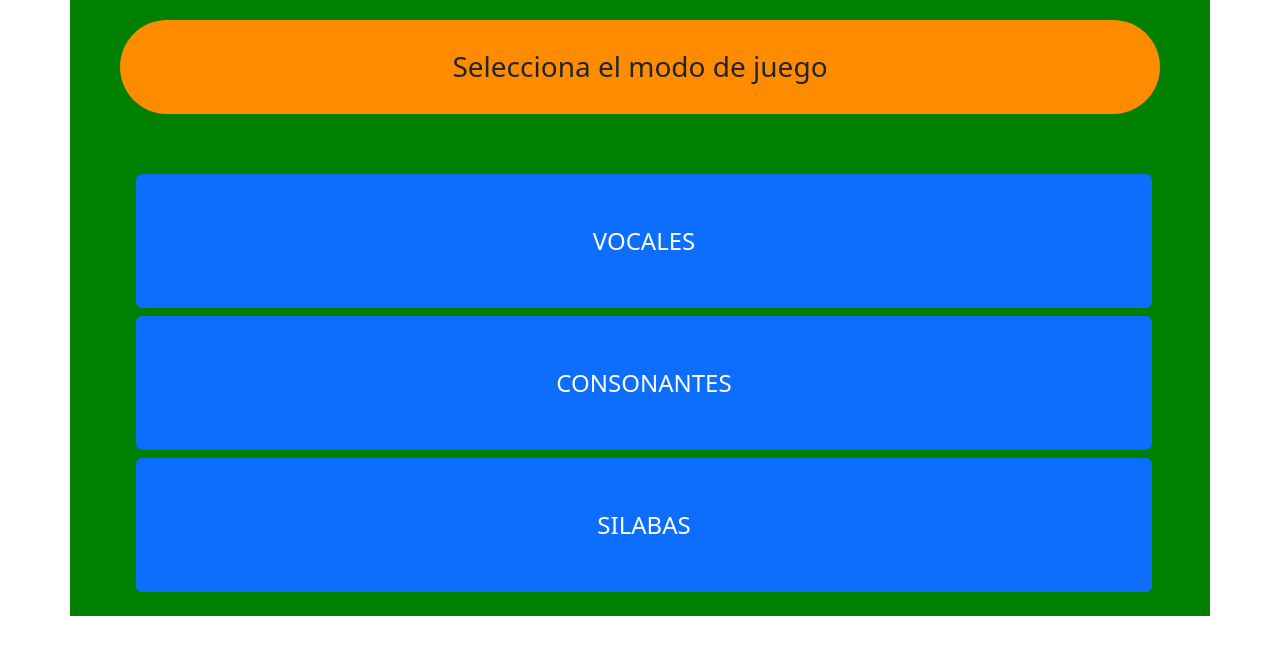
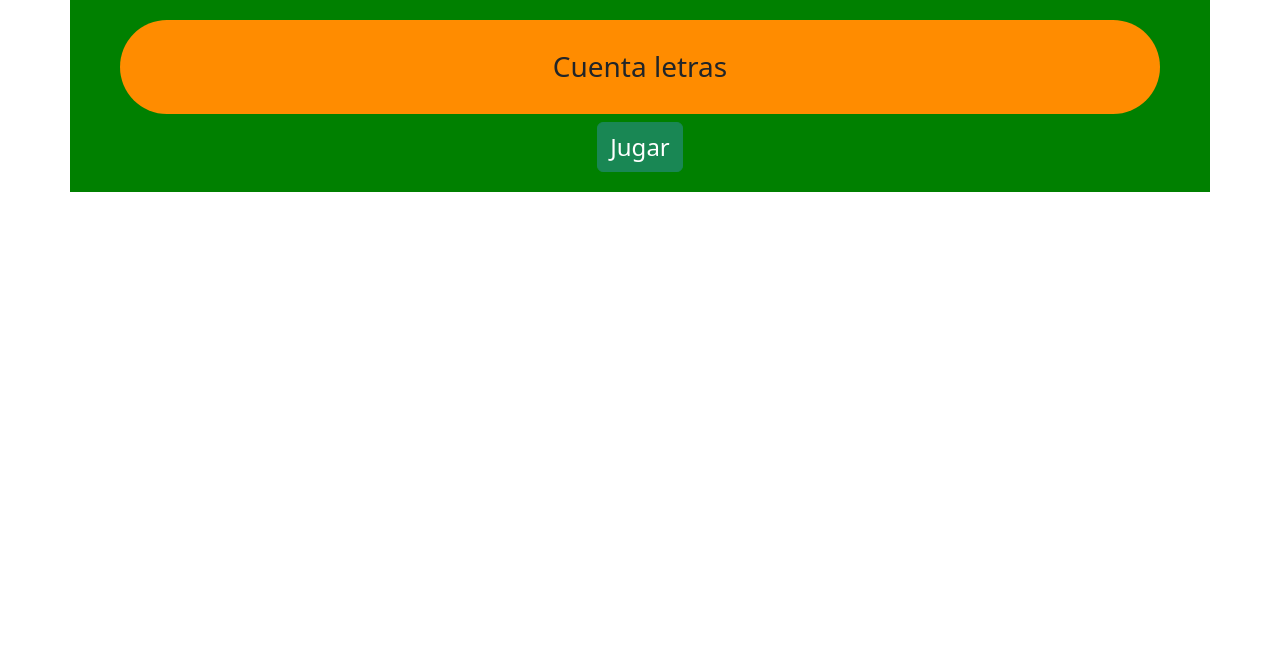
Before and after one commit to gus0117/tp-angular-2023, an Angular app: page / in a window 1280 px wide. Shown: the top 654 px of the page. Built offline with nearby package versions, Linux system fonts and the light colour scheme.

Commit message:
Se cambiaron las reglas del juego, los modos son rand

```diff
--- a/src/app/components/punto2/punto2.component.html
+++ b/src/app/components/punto2/punto2.component.html
@@ -1,5 +1,5 @@
 <section class="container board" *ngIf="jugando">
-    <h3 class="title">Cuantas <span class="text-primary text-uppercase">{{modoActual}}</span> hay en la palabra: <span class="text-success text-uppercase">{{palabraActual}}</span></h3>
+    <h3 class="title">Cuantas <span class="text-primary text-uppercase">{{modosJuego[modoActual]}}</span> hay en la palabra: <span class="text-success text-uppercase">{{palabraActual}}</span></h3>
     <h3 class="rounds">Ronda</h3>
     <div class="row pt-5 d-flex justify-content-around align-items-center">
         <button class="btn btn-primary col-5 m-1 p-5" *ngFor="let op of opciones" (click)="comprobarOpcion(op)">{{op}}</button>
@@ -7,12 +7,11 @@
 </section>
 
 <section class="container board" *ngIf="!jugando">
-    <h3 class="title">Selecciona el modo de juego</h3>
-    <div class="row pt-5 px-4 d-flex justify-content-around align-items-center">
-        <button class="btn btn-primary col-12 m-1 p-5 text-uppercase" *ngFor="let mod of modosJuego" (click)="seleccionarModo(mod)">
-            {{mod}}
-        </button>
+    <h3 class="title">Cuenta letras</h3>
+    <div class="d-flex justify-content-center align-items-center">
+        <button class="btn btn-success" (click)="iniciarJuego()">Jugar</button>
     </div>
+
 </section>
 
 <section class="container board" *ngIf="gameOver">
--- a/src/app/components/punto2/punto2.component.ts
+++ b/src/app/components/punto2/punto2.component.ts
@@ -7,18 +7,18 @@ import { Component } from '@angular/core';
 })
 export class Punto2Component {
   palabras = ["gato", "perro", "serpiente", "carrera", "messi", "demichelis"]
-  modosJuego = ["vocales", "consonantes","silabas"]
+  modosJuego = ["vocales", "consonantes", "letras"]
   opciones = Array()
   palabraActual:string = ""
-  modoActual:string = ""
+  modoActual:number = 0 // indice del modo de juego actual
   jugando:boolean = false
   opcionCorrecta:number = 0
   rondaActual = 1
   puntuacion = 0
   gameOver = false
 
-  seleccionarModo(modo: string):void {
-    this.modoActual = modo
+  iniciarJuego():void {
+    this.modoActual = Math.floor(Math.random() * this.modosJuego.length)
     this.palabraActual = this.obtenerPalabra()
     this.generarOpciones()
     this.jugando = true
@@ -26,17 +26,16 @@ export class Punto2Component {
 
   obtenerPalabra():string{
     let numeroAleatorio = Math.floor(Math.random() * this.palabras.length)
-    console.log(numeroAleatorio)
     return this.palabras[numeroAleatorio]
   }
 
 
-  //Se genera la posicion donde estará la opción correcta
+  //Genera la lista de respuestas, por defecto la respuesta correcta es la primera
   generarOpciones(): void {
     //Array de funciones, en js se puede hacer ;)
-    let funciones = [this.contarVocales(), this.contarConsonantes()]
+    let funciones = [this.contarVocales(), this.contarConsonantes(), this.contarLetras()]
     //Segun el modo de juego se obtiene el resultado correcto
-    let resultado:number = funciones[this.modosJuego.indexOf(this.modoActual)]
+    let resultado:number = funciones[this.modoActual]
     this.opciones.push(resultado)
 
     //Generar resultados incorrectos sin repetir los valores
@@ -93,6 +92,10 @@ export class Punto2Component {
     return cantidad
   }
 
+  contarLetras(): number {
+    return this.palabraActual.length
+  }
+
   //Comprueba que la opcion elegida por el usuario es correcta
   comprobarOpcion(valor:number) {
     if(valor == this.opciones[this.opcionCorrecta]){
```
